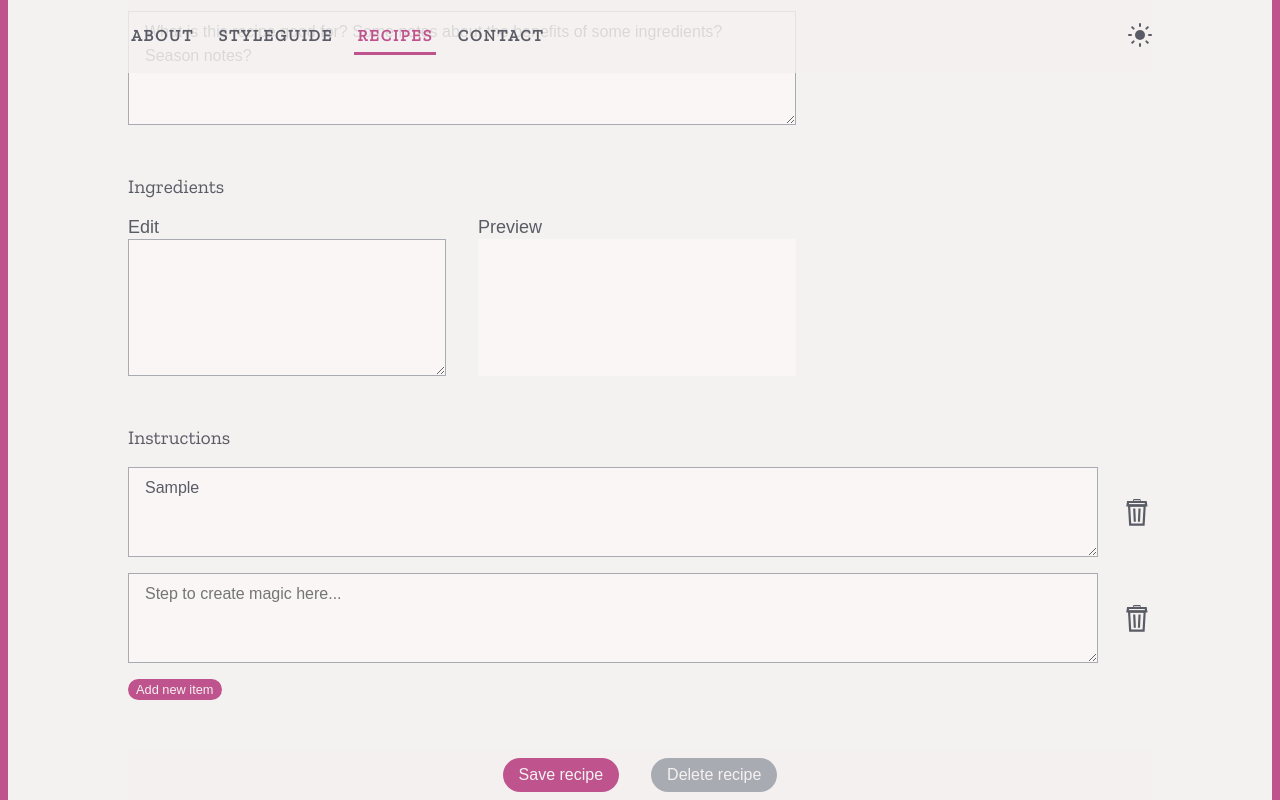
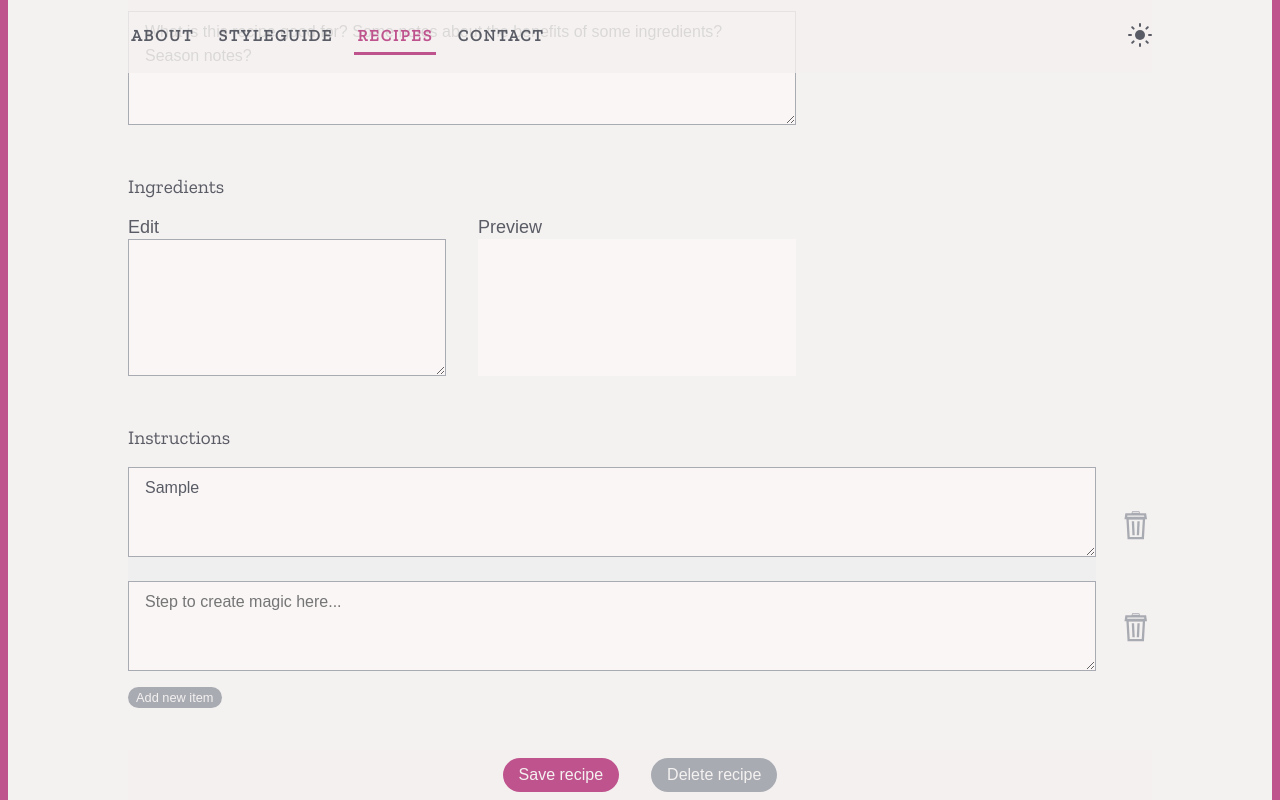
Before and after one commit to graziastracquadanio/gracegrace-2021_with_gatsby, a Gatsby site: page /recipes/new in a window 1280 px wide. Both pictures are taken after typing "Sample" into the empty fields and a click on the button "Add new item". Shown: the part 413-1213 px from the top of the page. Built offline with nearby package versions, Linux system fonts and the light colour scheme; Gatsby itself is replaced by a stand-in of ours; some packages are replaced by stand-ins of ours; no server answers; the database is empty.

Commit message:
add item in between in draggable not yet draggable list

```diff
--- a/src/components/TrashButton.tsx
+++ b/src/components/TrashButton.tsx
@@ -61,7 +61,7 @@ const StyledButton = styled.button`
 `;
 
 const StyledSvg = styled(motion.svg)`
-  fill: var(--color-text);
+  fill: var(--color-gray);
   width: 100%;
   height: auto;
 
--- a/src/components/form/DraggableList.tsx
+++ b/src/components/form/DraggableList.tsx
@@ -14,7 +14,7 @@ interface Props {
   placeholder?: string;
   handleChange: ChangeEventHandler | undefined;
   onRemoveItem: (index: number) => void;
-  onAddItem: (value: any) => void;
+  onAddItem: (value: any, index?: number) => void;
 }
 
 export const DraggableList: React.FC<Props> = ({
@@ -40,6 +40,7 @@ export const DraggableList: React.FC<Props> = ({
         values.map((value, index) => (
           // eslint-disable-next-line react/no-array-index-key
           <ControlListItem key={`${name}-${index}`}>
+            <ControlColumn>
               <Control
                 name={`${name}.${index}`}
                 value={value}
@@ -47,11 +48,15 @@ export const DraggableList: React.FC<Props> = ({
                 onChange={handleChange}
                 placeholder={placeholder}
               />
+              {values.length > 1 && index !== values.length - 1 && (
+                <InsertButton type="button" onClick={() => onAddItem('', index + 1)} />
+              )}
+            </ControlColumn>
             {values.length > 1 && <StyledTrashButton color="var(--color-text)" onClick={() => onRemoveItem(index)} />}
           </ControlListItem>
         ))}
       <ActionContainer>
-        <Button onClick={() => onAddItem('')} size="small">
+        <Button onClick={() => onAddItem('')} size="small" variant="gray">
           Add new item
         </Button>
       </ActionContainer>
@@ -62,7 +67,6 @@ export const DraggableList: React.FC<Props> = ({
 const ControlList = styled.ul`
   display: flex;
   flex-direction: column;
-  gap: 1rem;
 `;
 
 const ControlListItem = styled.li`
@@ -71,10 +75,48 @@ const ControlListItem = styled.li`
   gap: 1.5rem;
 `;
 
+const ControlColumn = styled.div`
+  flex: 1;
+  display: flex;
+  flex-direction: column;
+`;
+
+const InsertButton = styled.button`
+  display: flex;
+  justify-content: center;
+  align-items: center;
+  border: none;
+  outline: none;
+  height: 1.5rem;
+  width: 100%;
+  transition: height 0.1s linear 0.1s;
+
+  &:after {
+    content: '------- insert new row -------';
+    text-transform: uppercase;
+    opacity: 0;
+    color: transparent;
+    transition: all 0.1s linear 0.1s;
+  }
+
+  &:hover:after {
+    padding: 0.5rem;
+    border-radius: 2rem;
+    color: var(--color-gray);
+    opacity: 1;
+  }
+
+  &:hover {
+    color: var(--color-primary);
+    height: 2.5rem;
+  }
+`;
+
 const StyledTrashButton = styled(TrashButton)`
   width: 2rem;
 `;
 
 const ActionContainer = styled.li`
   display: flex;
+  margin-top: 1rem;
 `;
--- a/src/utils/formik.ts
+++ b/src/utils/formik.ts
@@ -8,8 +8,17 @@ export type GenericFormikConfig = ReturnType<typeof useGenericFormik>;
 
 export const useFormikArray = (formikProps: GenericFormikConfig, key: string) => {
   const add = useCallback(
-    (value: any) => {
-      formikProps.setFieldValue(`${key}.${get(formikProps.values, key).length}`, value);
+    (value: any, index?: number) => {
+      const currentValues = get(formikProps.values, key);
+      if (index) {
+        if (index < currentValues.length) {
+          const nextValues = [...currentValues];
+          nextValues.splice(index, 0, value);
+          formikProps.setFieldValue(`${key}`, nextValues);
+        }
+      } else {
+        formikProps.setFieldValue(`${key}.${currentValues.length}`, value);
+      }
     },
     [formikProps, key],
   );
```
Lines whose indentation alone changed are shown as unchanged.
